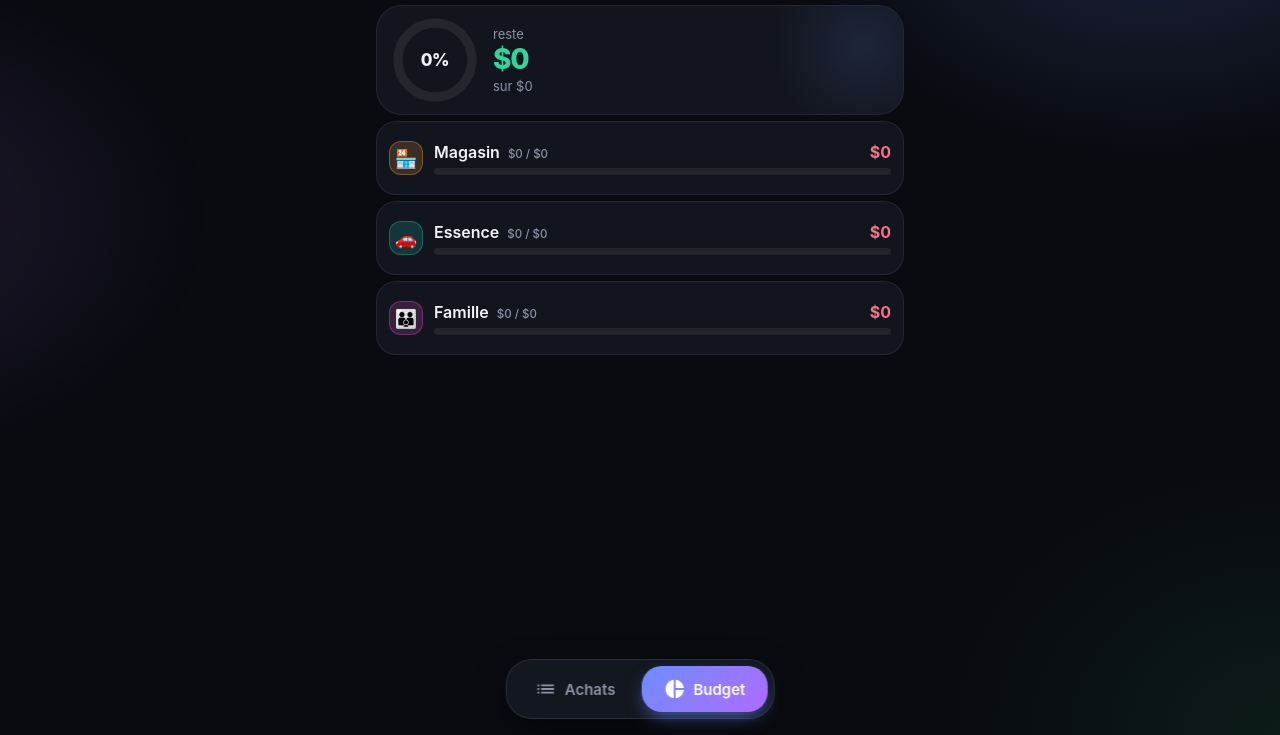
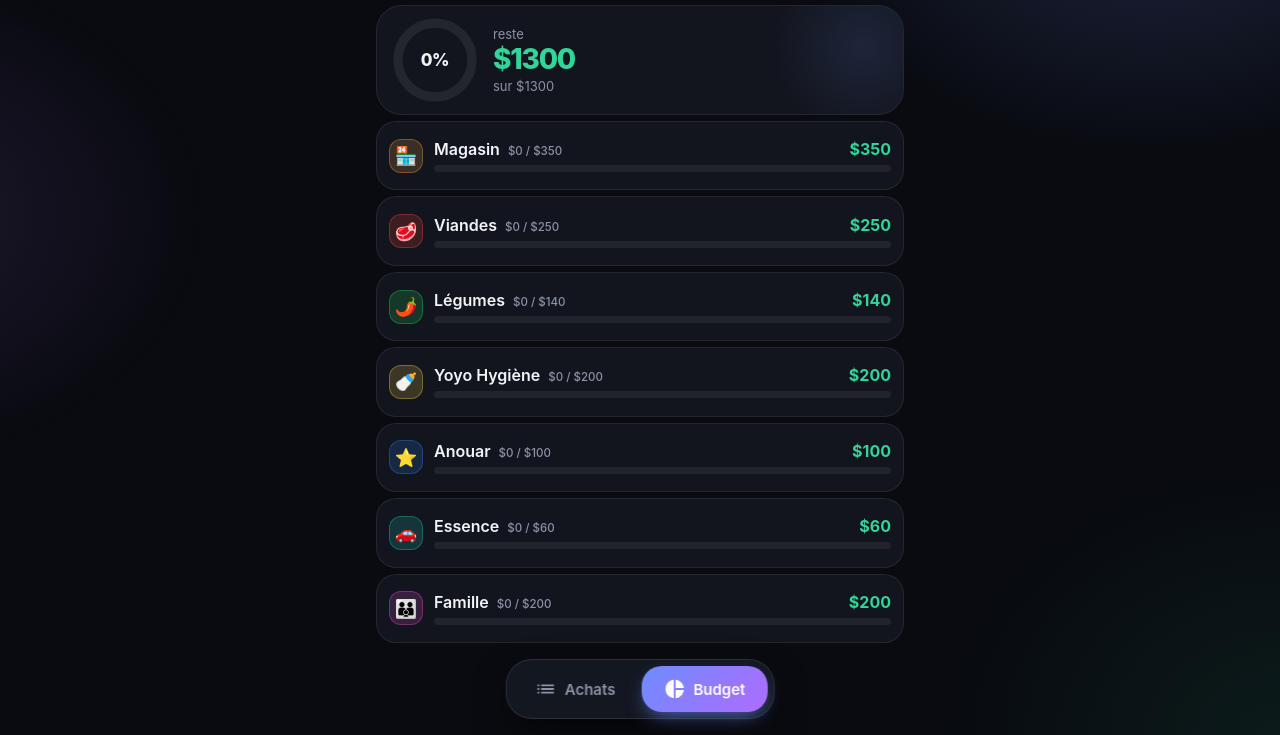
Before and after one commit to Anouar-BA/Budget, a plain HTML site: page index.html in a window 1280 px wide. Both pictures are taken after a click on the button "Budget". Shown: the part 65-800 px from the top of the page. Drawn offline with Linux system fonts and the light colour scheme.

Commit message:
Add files via upload

```diff
--- a/index.html
+++ b/index.html
@@ -26,6 +26,9 @@ body::before{content:"";position:fixed;inset:0;pointer-events:none;background:
   radial-gradient(480px 360px at -10% 35%,#b06bff22,transparent 70%),
   radial-gradient(500px 400px at 100% 100%,#34d39914,transparent 70%)}
 button,input{font-family:inherit}
+html,body{-webkit-user-select:none;user-select:none;-webkit-touch-callout:none}
+input{-webkit-user-select:text;user-select:text}
+img,svg{-webkit-user-drag:none;user-drag:none}
 #app{display:flex;flex-direction:column;height:100%;max-width:560px;margin:0 auto;position:relative}
 
 /* header */
@@ -235,9 +238,13 @@ const uid = () => Math.random().toString(36).slice(2, 10) + Date.now().toString(
 const DEFAULT = {
   currency: '$',
   categories: [
-    {id:'magasin', name:'Magasin', icon:'🏪', color:'#f5a142', budget:0},
-    {id:'essence', name:'Essence', icon:'🚗', color:'#1fc8b4', budget:0},
-    {id:'famille', name:'Famille', icon:'👪', color:'#e94fd0', budget:0}
+    {id:'magasin', name:'Magasin', icon:'🏪', color:'#f5a142', budget:350},
+    {id:'viandes', name:'Viandes', icon:'🥩', color:'#ff453a', budget:250},
+    {id:'legumes', name:'Légumes', icon:'🌶️', color:'#22d55b', budget:140},
+    {id:'yoyo', name:'Yoyo Hygiène', icon:'🍼', color:'#f5d142', budget:200},
+    {id:'anouar', name:'Anouar', icon:'⭐', color:'#2f80ed', budget:100},
+    {id:'essence', name:'Essence', icon:'🚗', color:'#1fc8b4', budget:60},
+    {id:'famille', name:'Famille', icon:'👪', color:'#e94fd0', budget:200}
   ],
   purchases: []
 };
```
